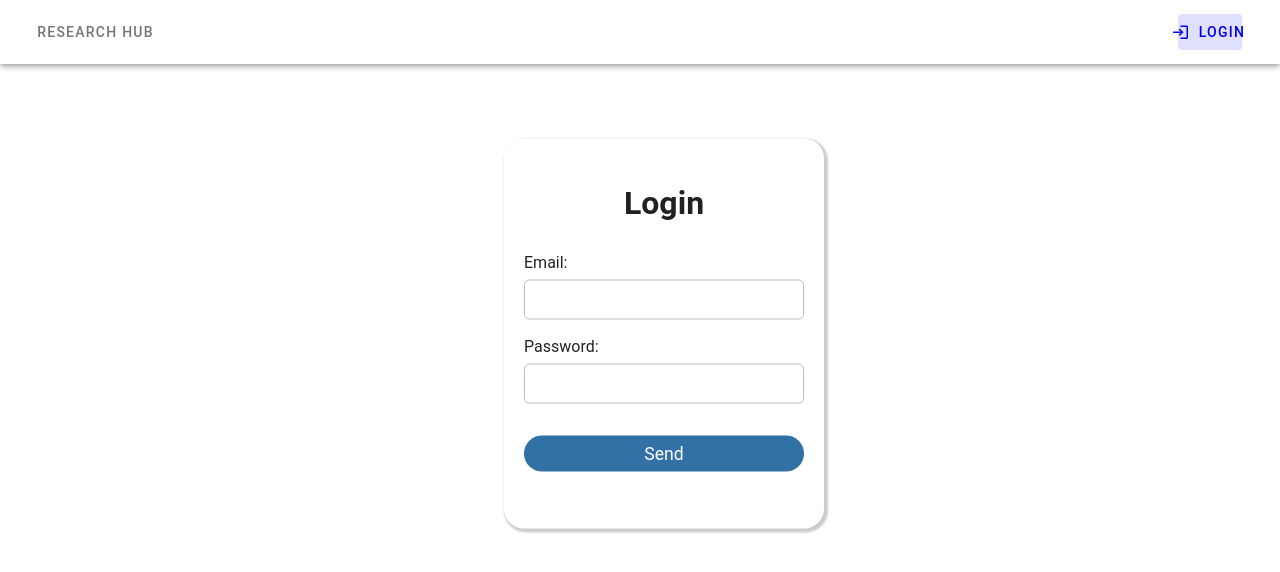
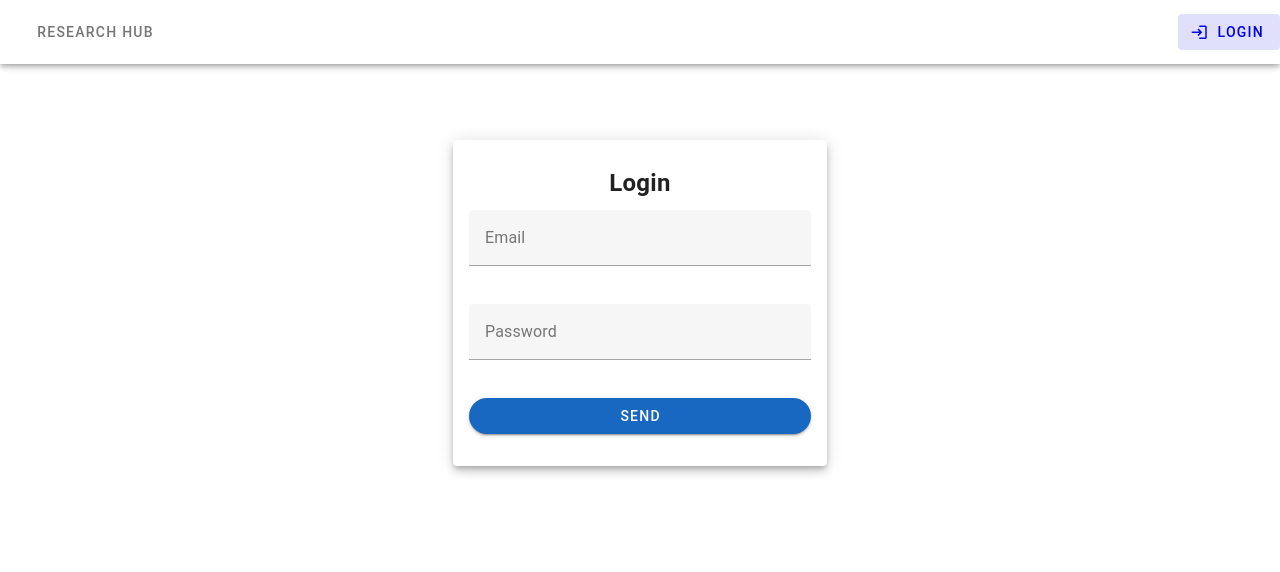
Before and after one commit to sarrietav-dev/research-hub, a Vue app in the folder apps/client/: page /login in a window 1280 px wide. Shown: the top 572 px of the page. Built offline with nearby package versions, Linux system fonts and the light colour scheme; what vuefire would draw is missing.

Commit message:
Login pero con vuetify

```diff
--- a/apps/client/src/views/LoginView.vue
+++ b/apps/client/src/views/LoginView.vue
@@ -1,60 +1,30 @@
 <template>
-  <main>
-    <div class="login">
-      <h1 class="text-center">Login</h1><br>
-      <div class="user">
-        <label for="user">Email:</label>
-        <input type="email" name="user" v-model="user">
-      </div>
-      <div class="password">
-        <label>Password:</label>
-        <input type="password" name="passw" v-model="passw">
-      </div>
-      <button @click="login">Send</button>
-    </div>
-  </main>
+      <v-row justify-sm="center">
+        <v-col sm="10" md="4" class="mt-15 mb-15">
+          <v-card class="login p-4 pa-4" elevation="6">
+            <v-card-title class="text-center" style="font-size: 1.5em; font-weight: bold;">Login</v-card-title>
+            <v-form @submit.prevent="login">
+              <v-text-field
+                v-model="user"
+                label="Email"
+                outlined
+                required
+                class="mb-4"
+              ></v-text-field>
+              <v-text-field
+                v-model="passw"
+                label="Password"
+                type="password"
+                outlined
+                required
+                class="mb-4"
+              ></v-text-field>
+              <v-btn block color="primary" dark class="mb-4" rounded @click="login">Send</v-btn>
+            </v-form>
+          </v-card>
+        </v-col>
+      </v-row>
 </template>
-
-<style>
- .login{
-  box-shadow: 2px 2px 2px 2px rgba(0, 0, 0, 0.2);
-  border-radius: 20px;
-  padding: 20px;
-  position: absolute;
-  align-content: center;
-  height: 390px;
-  width: 320px;
-  transform: translate(140%, 15%)
- }
-
- input{
-  margin: 5px 2px 15px 0px;
-  padding-left: 12px;
-  width: 100%;
-  min-height: 2.5em;
-  background-color: #ffffff;
-  border: 1px solid #bdbdbd;
-  border-radius: 5px;
-  color: #000000;
- }
-
- button {
-    display: block;
-    width: 60%;
-    margin: 1em auto;
-    height: 2em;
-    font-size: 1.1rem;
-    background: #3271a5;
-    border-radius: 20px;
-    border: none;
-    color: white;
-    min-width: 280px;
-  }
-
- label {
-  padding-bottom: 2px;
- }
-</style>
 
 <script lang="ts">
 import { group } from 'console';
```
